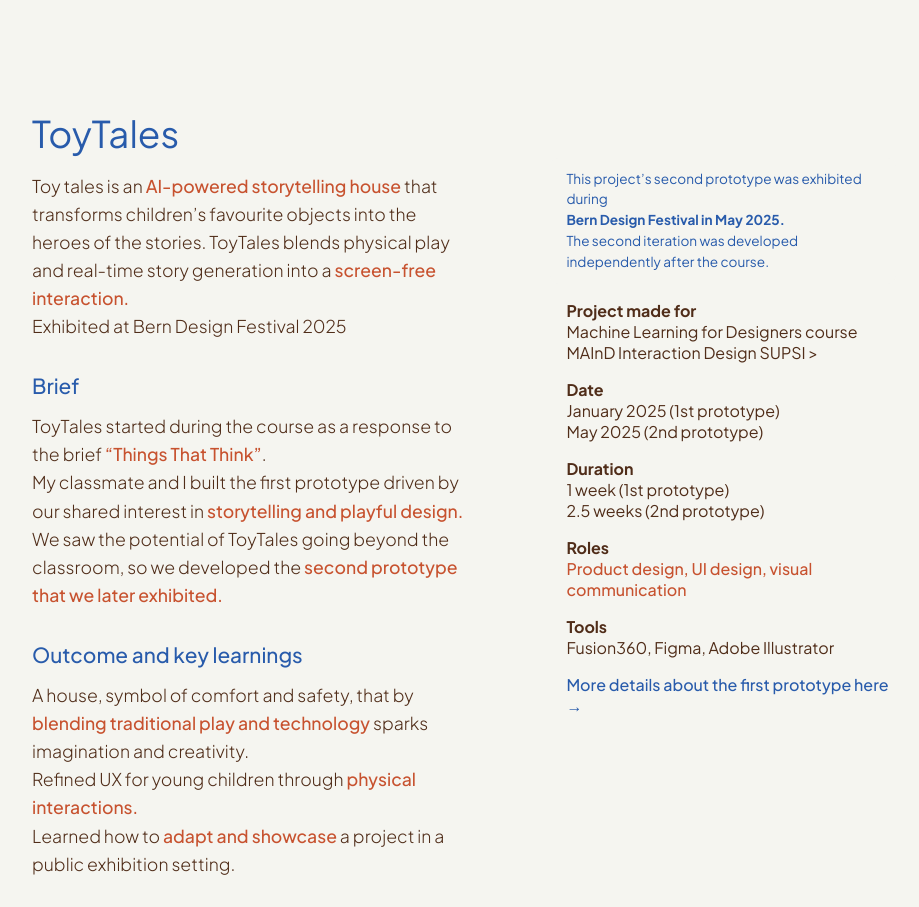
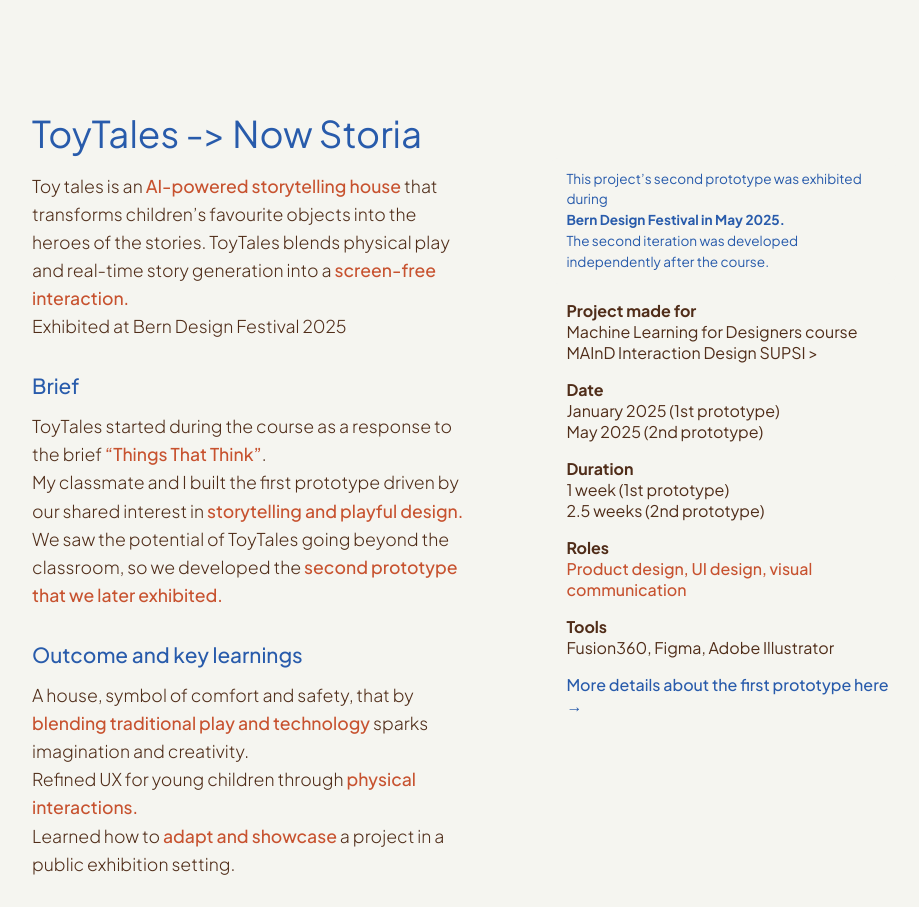
Before and after one commit to lararr/LaraRodriguesRistic-Portfolio, a plain HTML site: page toyTales.html in a window 1280 px wide. Shown: the part 792-1699 px from the top of the page, without its empty margins (176-1095 px from the left). Drawn offline with nearby package versions, Linux system fonts and the light colour scheme.

Commit message:
added storia to toytales

```diff
--- a/toyTales.html
+++ b/toyTales.html
@@ -88,7 +88,7 @@
       <!-- intro section -->
       <section class="project-content">
         <div class="project-main">
-          <h1 class="project-title">ToyTales</h1>
+          <h1 class="project-title">ToyTales -> Now Storia</h1>
           <p class="project-description">
             Toy tales is an
             <span class="highlight">AI-powered storytelling house</span> that
```
Also changed, not shown: 2 other files.
